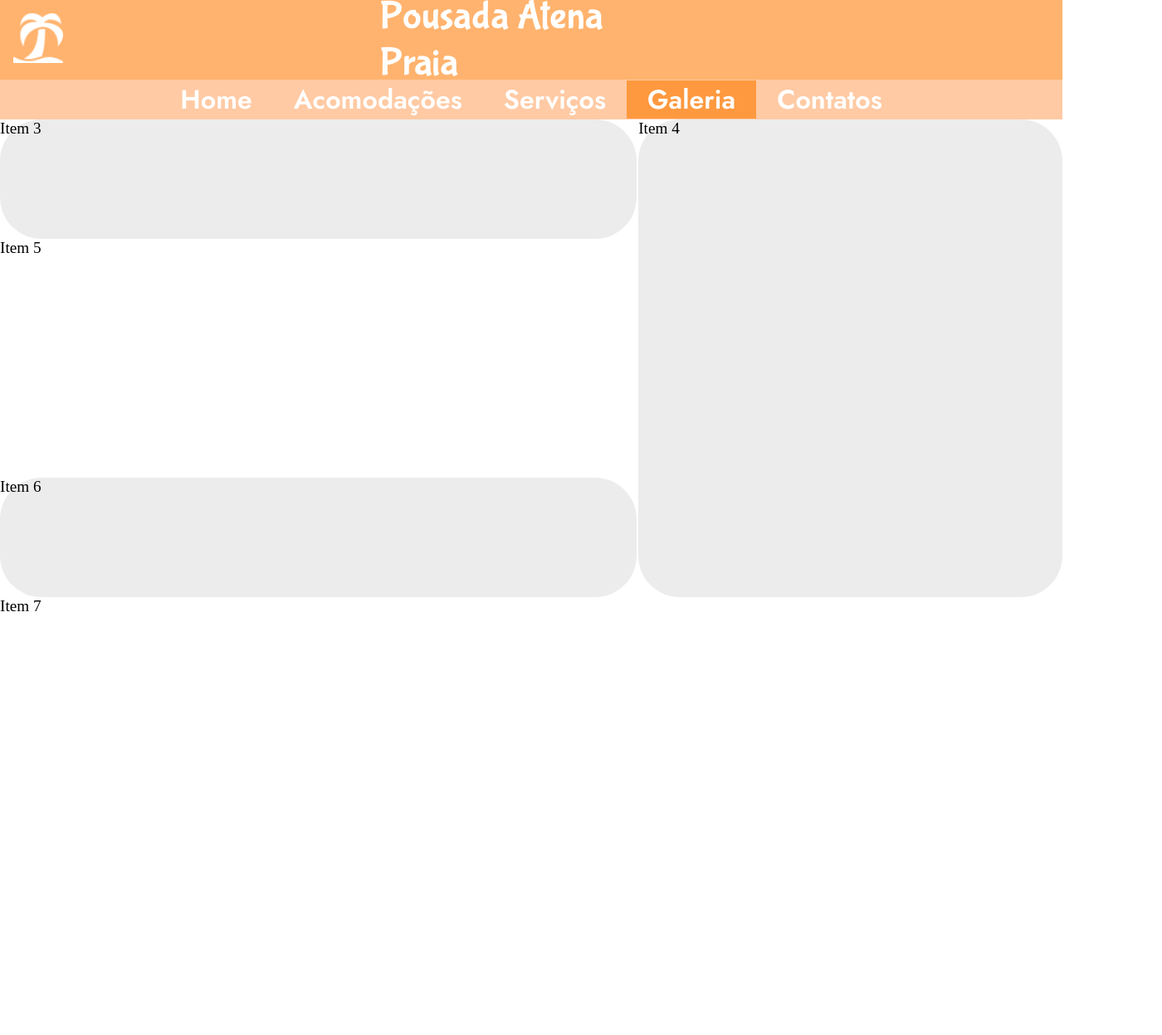
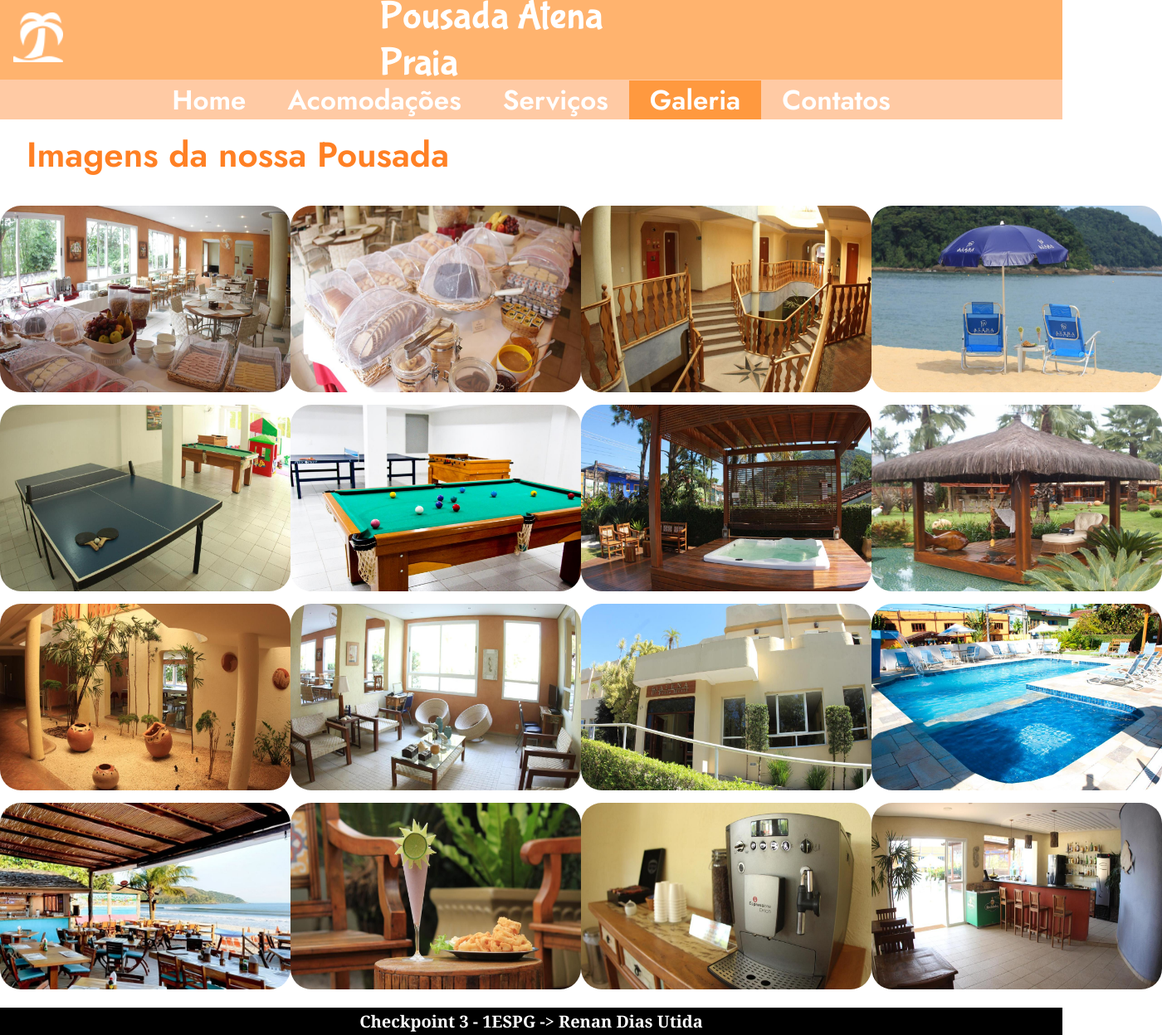
Before and after one commit to renan-utida/Projeto-Site-Hotel, a plain HTML site: page galeria.html in a window 1280 px wide. Shown: the whole page at 83% size, 1400 px wide, since content can reach past the window. Before the commit the page ends 800 px from the top, so only its background shows below. Drawn offline with Linux system fonts and the light colour scheme.

Commit message:
Estilizacao e organizacao da pagina de Galeria

```diff
--- a/css/galeria.css
+++ b/css/galeria.css
@@ -4,13 +4,13 @@
     margin: 0;
     padding: 0;
     box-sizing: border-box;
+    font-family: Georgia, 'Times New Roman', Times, serif;
+    font-size: 20px;
 }
 
 .container{
     display: grid;
     grid-template-columns: repeat(5, 1fr);
-    column-gap: 2px;
-    /* grid-template-rows: 150px 150px 150px; */
     grid-auto-rows: 48px;
     align-items: stretch;
     justify-items: stretch;
@@ -71,7 +71,7 @@
     font-optical-sizing: auto;
     font-weight: 600;
     font-style: normal;
-    font-size: 32px;
+    font-size: 33px;
     color: white;
 }
 
@@ -79,39 +79,47 @@
     background-color: #ff7b009c;
 }
 
-.item3{
-    grid-column: 1/4;
-    grid-row: 4/7;
-    background-color: #ececec;
-    border-radius: 50px;
+.titulo{
+    grid-column: 1/6;
+    grid-row: 4/6;
+    margin: 12px;
 }
 
-.item4{
-    grid-column: 4/6;
-    grid-row: 4/16;
-    background-color: #ececec;
-    border-radius: 50px;
+.titulo h2{
+    margin-left: 20px;
+    color: #ff8024;
+    font-family: "Jost", sans-serif;
+    font-optical-sizing: auto;
+    font-weight: 600;
+    font-style: normal;
+    font-size: 42px;
 }
 
-.item5{
-    grid-column: 1/4;
-    grid-row: 7/13;
+.imagens{
+    grid-column: 1/6;
+    grid-row: 6/26;
+    display: grid;
+    grid-template-columns: repeat(4, 1fr);
+    grid-template-rows: repeat(4, 240px);
+    justify-items: center;
+    align-items: center;
 }
 
-.item6{
-    grid-column: 1/4;
-    grid-row: 13/16;
-    background-color: #ececec;
-    border-radius: 50px;
+.imagens img{
+    width: 350px;
+    height: 225px;
+    border-radius: 25px;
 }
 
-.item7{
+.rodape{
+    display: flex;
+    align-items: center; /* Isso centralizará verticalmente o seu h1 */
+    justify-content: center; /* Isso já centraliza horizontalmente o seu h1 com text-align */
+    margin-top: 15px;
     grid-column: 1/6;
-    grid-row: 16/17;
+    grid-row: 26/27;
+    color: white;
+    background-color: black;
+    font-size: 10px;
+    font-weight: bold;
 }
-
-
-.container>div {
-    color: black;
-    font-size: 1.2em;
-}
--- a/css/servicos.css
+++ b/css/servicos.css
@@ -92,7 +92,7 @@
     font-optical-sizing: auto;
     font-weight: 600;
     font-style: normal;
-    font-size: 48px;
+    font-size: 42px;
 }
 
 .imagens{
--- a/galeria.html
+++ b/galeria.html
@@ -28,11 +28,32 @@
             <a href="contatos.html">Contatos</a>
         </div>
 
-        <div class="item3">Item 3</div>
-        <div class="item4">Item 4</div>
-        <div class="item5">Item 5</div>
-        <div class="item6">Item 6</div>
-        <div class="item7">Item 7</div>
+        <div class="titulo">
+            <h2>Imagens da nossa Pousada</h2>
+        </div>
+
+        <div class="imagens">
+            <img src="img/galeria-cafe.png" alt="Cafe da Manha">
+            <img src="img/galeria-bolo.png" alt="Bolo">
+            <img src="img/galeria-escadas.png" alt="Escada">
+            <img src="img/galeria-praia.png" alt="Praia">
+            <img src="img/galeria-tenisdemesa.png" alt="Tenis de Mesa">
+            <img src="img/galeria-salaodejogos.png" alt="Salao de Jogos">
+            <img src="img/galeria-hidro.png" alt="Hidromassagem">
+            <img src="img/quiosque.png" alt="Quiosque">
+            <img src="img/galeria-lobby.png" alt="Lobby">
+            <img src="img/galeria-salalazer.png" alt="Sala de Lazer">
+            <img src="img/galeria-entrada.png" alt="Entrada">
+            <img src="img/galeria-piscina.png" alt="Piscina">
+            <img src="img/restaurante.png" alt="Restaurante">
+            <img src="img/galeria-porcao.png" alt="Porcao">
+            <img src="img/galeria-expresso.png" alt="Cafe Expresso">
+            <img src="img/galeria-barzinho.png" alt="Pequeno Bar">
+        </div>
+
+        <div class="rodape">
+            <p>Checkpoint 3 - 1ESPG -> Renan Dias Utida</p>
+        </div>
     </div>
 </body>
 </html>
```
Also changed, not shown: img/galeria-barzinho.png (added), img/galeria-bolo.png (added), img/galeria-cafe.png (added), img/galeria-entrada.png (added), img/galeria-escadas.png (added), img/galeria-expresso.png (added), img/galeria-hidro.png (added), img/galeria-lobby.png (added), img/galeria-piscina.png (added), img/galeria-porcao.png (added), img/galeria-praia.png (added), img/galeria-salalazer.png (added), img/galeria-salaodejogos.png (added), img/galeria-tenisdemesa.png (added), 1 more files.
